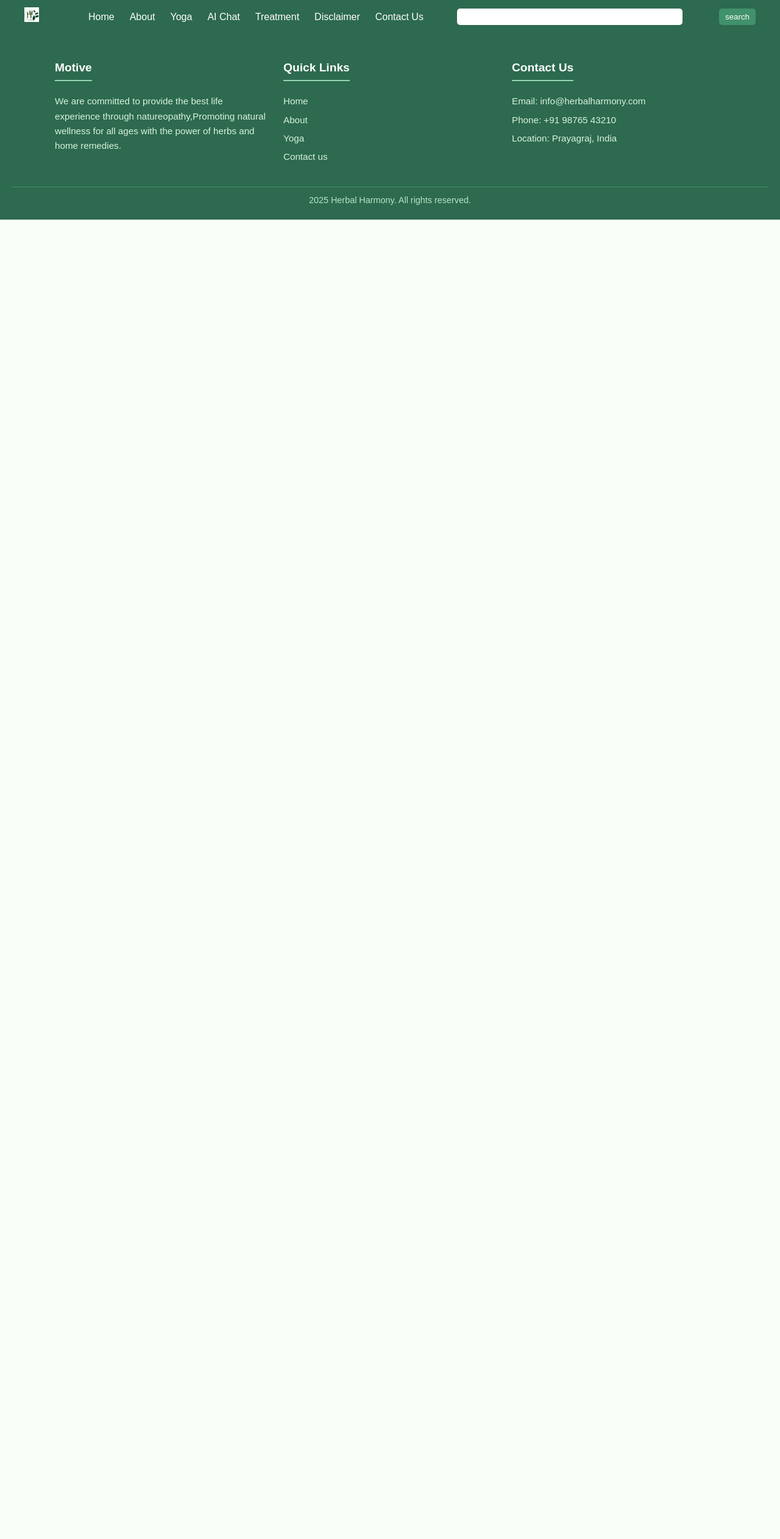
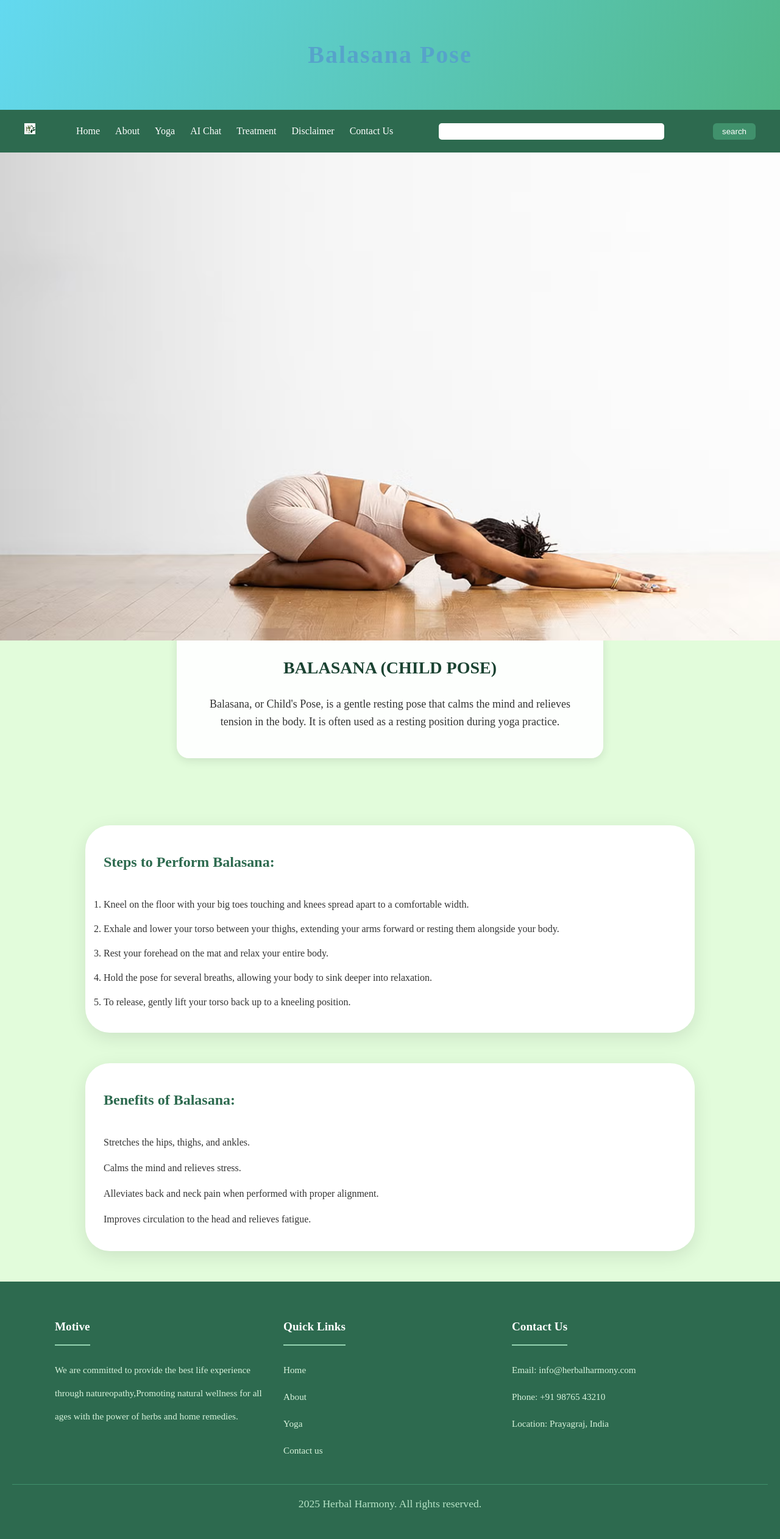
Before and after one commit to Prakriti-Srivastava/Herbal-Harmony1, a Django app: page /kapalbhati in a window 1280 px wide. Shown: the whole page at 61% size. Before the commit the page ends 360 px from the top, so only its background shows below. Run offline with Django 5.2, Linux system fonts and the light colour scheme.

Commit message:
balasana is added as yoga poses

```diff
--- /dev/null
+++ b/herbal_harmony_backend/static/css/yogaposes.css
@@ -0,0 +1,365 @@
+* {
+  margin: 0;
+  padding: 0;
+  box-sizing: border-box;
+  /* font-family: "Poppins", sans-serif;
+ */
+}
+
+body {
+  background: #e2fcdb;
+  color: #333;
+    line-height: 2.5;
+  text-align: left;
+}
+
+/* ===== Heading Section ===== */
+
+.heading {
+  text-align: center;
+  background: linear-gradient(120deg, #63d9f0, #52b788);
+  color: white;
+  padding: 40px 20px;
+   animation: colorChange 5s infinite alternate;
+}
+
+.heading h1 {
+  font-size: 2.5rem;
+  letter-spacing: 2px;
+  /* animation: colorChange 5s infinite alternate; */
+
+}
+@keyframes colorChange {
+  0% { color: #0a72f0; }
+  25% { color: #1e5faf; }
+  50% { color: #15a9d2; }
+  75% { color: #5aa3ca; }
+  100% { color: #0a72f0; }
+}
+
+/* ===== Navbar ===== */
+.navbar {
+  display: flex;
+  justify-content: space-between;
+  align-items: center;
+  padding: 15px 40px;
+  background: #2d6a4f;
+  position: sticky;
+  top: 0;
+  z-index: 1000;
+}
+
+.nav-list {
+  list-style: none;
+  display: flex;
+  align-items: center;
+  gap: 25px;
+}
+
+.nav-list li a {
+  text-decoration: none;
+  color: #fff;
+  font-weight: 500;
+  transition: 0.3s;
+}
+
+.nav-list li a:hover {
+  color: #95d5b2;
+}
+
+.logo img {
+  max-height: 60px;
+}
+
+#search {
+  padding: 6px 10px;
+  border-radius: 5px;
+  border: none;
+  outline: none;
+   width: 370px;
+}
+
+.btn-search {
+  padding: 6px 15px;
+  margin-left: 5px;
+  background: #40916c;
+  border: none;
+  border-radius: 6px;
+  color: #fff;
+  cursor: pointer;
+  transition: 0.3s;
+}
+
+.btn-search:hover {
+  background: #52b788;
+}
+
+.section2, .section1, .section3, .section4 {
+   max-width: 1000px;
+  margin: 50px auto;
+  background: #fff;
+  padding: 30px;
+  border-radius: 40px;
+  box-shadow: 0 8px 30px rgba(0,0,0,0.1);
+}
+
+.section2 h3 {
+  font-size: 2rem;
+  color: #1b4332;
+  margin-bottom: 15px;
+  text-align: left;
+
+}
+
+.section2 p {
+  font-size: 1rem;
+  margin-bottom: 20px;
+  color: #444;
+  text-align: justify;
+  text-align: center;
+
+}
+
+.section2 ul {
+  list-style: none;
+  padding: 0;
+}
+
+.section2 ul li {
+
+  margin-bottom: 2px;
+  background: #ffffff;
+ /* border-left: 5px solid #2d6a4f;*/
+  border-radius: 8px;
+
+}
+
+
+
+
+.section2 strong {
+  color: #2d6a4f;
+  font-size: 1.3 rem;
+}
+
+section1 {
+  padding: 40px 20px;
+  max-width: 1000px;
+  margin: auto;
+  text-align: left;
+}
+h2 {
+  color: #2d6a4f;
+  margin-bottom: 20px;
+}
+p {
+  margin-bottom: 15px;
+  font-size: 1.1rem;
+}
+
+section2 {
+  padding: 40px 20px;
+  max-width: 1000px;
+  margin: auto;
+  text-align: left;
+}
+
+
+
+
+/* ===== Footer ===== */
+footer {
+  background: #2d6a4f;
+  color: #fff;
+  padding: 50px 20px 20px;
+  position: relative;
+}
+
+.footer-container {
+  display: grid;
+  grid-template-columns: repeat(auto-fit, minmax(220px, 1fr));
+  gap: 25px;
+  max-width: 1100px;
+  margin: auto;
+}
+
+.footer-column h3 {
+  margin-bottom: 15px;
+  font-size: 1.2rem;
+  border-bottom: 2px solid #95d5b2;
+  display: inline-block;
+  padding-bottom: 5px;
+}
+
+.footer-column p,
+.footer-column a {
+  font-size: 0.95rem;
+  color: #d8f3dc;
+  text-decoration: none;
+  margin: 6px 0;
+  display: block;
+  transition: 0.3s;
+}
+
+.footer-column a:hover {
+  color: #95d5b2;
+}
+
+.footer-lastline {
+  text-align: center;
+  margin-top: 30px;
+  font-size: 0.9rem;
+  color: #b7e4c7;
+  border-top: 1px solid #40916c;
+  padding-top: 10px;
+}
+
+
+/* .balasana {
+    position: relative;
+    width: 100%;
+  height: 100vh;
+  background: url('../pictures/ChildsPose.png');
+  background-repeat: no-repeat;
+   /* background-size: cover;
+  background-position: center center;
+  display: flex;
+    justify-content: center;
+    align-items: flex-end;
+    position: relative;
+    padding-bottom: 60px; */
+  /* margin: 20px auto; */
+   /* border-radius: 20px;  */
+   /* box-shadow: 0 4px 15px rgba(0, 0, 0, 0.2);
+}
+
+.balasana-overlay {
+    position: absolute;
+    top: 0;
+    left: 0;
+    width: 100%;
+    height: 100%;
+    /* background: rgba(0, 0, 0, 0.3); Optional overlay for better text visibility
+    display: flex;
+    justify-content: center;
+    align-items: flex-end;
+    padding-bottom: 70px;
+}
+
+.balasanatext{
+    background: rgb(255, 255, 255, 0.92);
+    text-align: center;
+    padding: 25px 50px;
+    border-radius: 16px;
+    /* background-color: rgb(255, 255, 255, 0.85); */
+    /* position: relative; */
+    /* margin-top: -80px;
+    max-width: 700px;
+    box-shadow: 0 4px 15px rgba(0, 0, 0, 0.2);
+    animation: fadeUp 1s ease-in-out;
+}
+
+.balasanatext h2 {
+  color: #2d6a4f;
+  margin-bottom: 10px;
+  font-size: 28px;
+  font-weight: 28px;
+}
+
+.balasanatext p {
+  color: #333;
+  font-size: 18px;
+  line-height: 1.6;
+
+}
+
+/* .balasana::after {
+    content: "";
+    position: absolute;
+    top: 0;
+    left: 0;
+    width: 100%;
+    height: 100%;
+    background: linear-gradient(to top , rgba(255, 255, 255, 1), rgba(255,255,255,0)); /* Optional overlay for better text visibility
+}
+
+
+@keyframes fadeUp {
+    from {
+        opacity: 0;
+        transform: translateY(30px);
+    }
+    to {
+        opacity: 1;
+        transform: translateY(0);
+    }
+} */
+
+
+/* Image section (hero) */
+.balasana-hero {
+    position: relative;
+  width: 100%;
+  height: 100vh;
+  background: url('../pictures/ChildsPose.png');
+  background-size: cover;
+    background-position: center;
+    background-repeat: no-repeat;
+  overflow: hidden;
+  display: flex;
+    justify-content: center;
+    align-items: center;
+}
+
+.balasana-img {
+  width: 100%;
+  height: 100%;
+  display: block;
+  object-fit: cover;
+}
+
+/* Box section below image */
+.balasana-info {
+  display: flex;
+  justify-content: center;
+  align-items: center;
+  padding: 60px 20px;
+  background-color: #e2fcdb;
+  margin-top: -80px;
+  /* border-radius: 20px;  */
+}
+
+.balasana-box {
+  background: rgba(255, 255, 255, 0.95);
+  padding: 30px 50px;
+  border-radius: 20px;
+  max-width: 700px;
+  text-align: center;
+  box-shadow: 0px 4px 15px rgba(0,0,0,0.1);
+  animation: fadeUp 1s ease-in-out;
+}
+
+.balasana-box h2 {
+  font-size: 28px;
+  font-weight: 700;
+  color: #1b4332;
+  margin-bottom: 10px;
+}
+
+.balasana-box p {
+  font-size: 18px;
+  color: #333;
+  line-height: 1.6;
+}
+
+/* Animation */
+@keyframes fadeUp {
+  from {
+    opacity: 0;
+    transform: translateY(30px);
+  }
+  to {
+    opacity: 1;
+    transform: translateY(0);
+  }
+}
--- a/herbal_harmony_backend/templates/kapalbhati.html
+++ b/herbal_harmony_backend/templates/kapalbhati.html
@@ -1,4 +1,4 @@
-{% load static %}
+<!-- {% load static %}
 <!DOCTYPE html>
 <html  lang="eng">
 <head>
@@ -9,12 +9,12 @@
 
 </head>
 <body>
-                         <!--_______________logo and heading _____________________ -->
+                         <!--_______________logo and heading _____________________ --
   <!--  <div class="logo"><img src="pictures/Black White Minimalist Elegant Beauty House Initial Logo (1).png" alt="logo" width="200" height="160">
           <h1>HERBAL HARMONY</h1>
            <h3>The Balanced Path</h3>
     </div> -->
-                            <!-- _____________________ navigation bar___________________-->
+                            <!-- _____________________ navigation bar___________________--
         <nav class="navbar background">
 
                 <ul class="nav-list">
@@ -35,14 +35,151 @@
                 <button class="btn btn-sm">search</button>
              </nav>
 
+              <!-- _____________________ Balasana Pranayama _____________________--
+    <section class="Balasana-pranayama" style="padding:20px;">
+        <div class="balasana-content">
+          <img src="{% static 'pictures/childsPose.png' %}" alt="Balasana Pose" width="40%" height="40%">
+          <div class="balasana-text">
+            <h1>BALASANA (CHILD POSE)</h1>
+            <p>Balasana, or Child's Pose, is a gentle resting pose that calms the mind and relieves tension in the body. It is often used as a resting position during yoga practice.</p>
+            <h2>Steps to Perform Balasana:</h2>
+            <ol>
+              <li>Kneel on the floor with your big toes touching and knees spread apart to a comfortable width.</li>
+              <li>Exhale and lower your torso between your thighs, extending your arms forward or resting them alongside your body.</li>
+              <li>Rest your forehead on the mat and relax your entire body.</li>
+              <li>Hold the pose for several breaths, allowing your body to sink deeper into relaxation.</li>
+              <li>To release, gently lift your torso back up to a kneeling position.</li>
+            </ol>
+            <h2>Benefits of Balasana:</h2>
+            <ul>
+              <li>Stretches the hips, thighs, and ankles.</li>
+              <li>Calms the mind and relieves stress.</li>
+              <li>Alleviates back and neck pain when performed with proper alignment.</li>
+              <li>Improves circulation to the head and relieves fatigue.</li>
+            </ul>
+          </div>
+        </div>
+      </section>
 
 
 
 
 
 
+<footer>
+    <div class="footer-container">
+      <div class="footer-column">
+        <h3>Motive</h3>
+        <p>We are committed to provide the best life experience through natureopathy,Promoting natural wellness for all ages with the power of herbs and home remedies.</p>
+      </div>
+
+      <!-- -------------------Quick Links-------------------- --
+      <div class="footer-column">
+        <h3>Quick Links</h3>
+        <a href="#">Home</a>
+        <a href="#">About</a>
+        <a href="#">Yoga</a>
+        <a href="#">Contact us</a>
+      </div>
+
+      <!-- -------------------Contact Info--------------------
+      <div class="footer-column">
+        <h3>Contact Us</h3>
+        <p>Email: info@herbalharmony.com</p>
+        <p>Phone: +91 98765 43210</p>
+        <p>Location: Prayagraj, India</p>
+      </div>
 
 
+
+    </div>
+
+    <!-- Footer Bottom
+    <div class="footer-bottom">
+      <p>2025 Herbal Harmony. All rights reserved.</p>
+    </div>
+  </footer>
+</body>
+</html> -->
+
+
+
+{% load static %}
+<!DOCTYPE html>
+<html  lang="eng">
+<head>
+    <meta charset="UTF-8">
+    <meta name="viewport" content="width=device-width",initial-scale="1.0">
+    <link rel="stylesheet" href="{% static 'css/yogaposes.css' %}">
+    <title>BALASANA</title>
+
+</head>
+<body>
+  <div class="heading name">
+
+    <h1>Balasana Pose</h1>
+  </div>
+    <nav class="navbar background">
+
+                <ul class="nav-list">
+                    <div class="logo"><img src="{% static 'pictures/logo.png' %}" alt="logo" width="30%"></div>
+
+                    <li><a href="{% url 'Home' %}">Home</a></li>
+
+                    <li><a href="{% url 'About' %}">About</a></li>
+                    <li><a href="{% url 'yoga' %}">Yoga</a></li>
+                    <li><a href="{% url 'healthform' %}">AI Chat</a></li>
+                    <li><a href="#Treatment">Treatment</a></li>
+                    <li><a href="#disclaimer">Disclaimer</a></li>
+                    <li><a href="#contact">Contact Us</a></li>
+                </ul>
+
+
+                <input type="text" name="search" id="search">
+                <button class="btn-search">search</button>
+             </nav>
+
+              <!-- _____________________ Balasana Pranayama _____________________ -->
+
+    <section class="balasana-hero">
+      <div class="balasana-overlay"></div>
+      <!-- <img src="{% static 'pictures/childsPose.png' %}" alt="Balasana Pose" width="40%" height="40%"> -->
+    </section>
+
+    <section class="balasana-info">
+      <div class="balasana-box">
+      <h2>BALASANA (CHILD POSE)</h2>
+      <p>Balasana, or Child's Pose, is a gentle resting pose that calms the mind and relieves tension in the body. It is often used as a resting position during yoga practice.</p>
+      </div>
+    </section>
+
+    <!-- </div> -->
+
+    <div class="section1">
+            <h2>Steps to Perform Balasana:</h2>
+            <ol>
+              <li>Kneel on the floor with your big toes touching and knees spread apart to a comfortable width.</li>
+              <li>Exhale and lower your torso between your thighs, extending your arms forward or resting them alongside your body.</li>
+              <li>Rest your forehead on the mat and relax your entire body.</li>
+              <li>Hold the pose for several breaths, allowing your body to sink deeper into relaxation.</li>
+              <li>To release, gently lift your torso back up to a kneeling position.</li>
+            </ol>
+    </div>
+
+    <div class="section2">
+            <h2>Benefits of Balasana:</h2>
+            <ul>
+              <li>Stretches the hips, thighs, and ankles.</li>
+              <li>Calms the mind and relieves stress.</li>
+              <li>Alleviates back and neck pain when performed with proper alignment.</li>
+              <li>Improves circulation to the head and relieves fatigue.</li>
+            </ul>
+    </div>
+
+
+
+
+ <!-- -----------------footer div--------------------- -->
 <footer>
     <div class="footer-container">
       <div class="footer-column">
@@ -71,19 +208,11 @@
 
     </div>
 
-    <!-- Footer Bottom -->
-    <div class="footer-bottom">
+    <!-- -----------------Footer Last Line---------------------- -->
+    <div class="footer-lastline">
       <p>2025 Herbal Harmony. All rights reserved.</p>
     </div>
   </footer>
 
-
-
-
-
-
-
-
-
 </body>
 </html>
```
Also changed, not shown: herbal_harmony_backend/static/pictures/ChildsPose.png (added).
